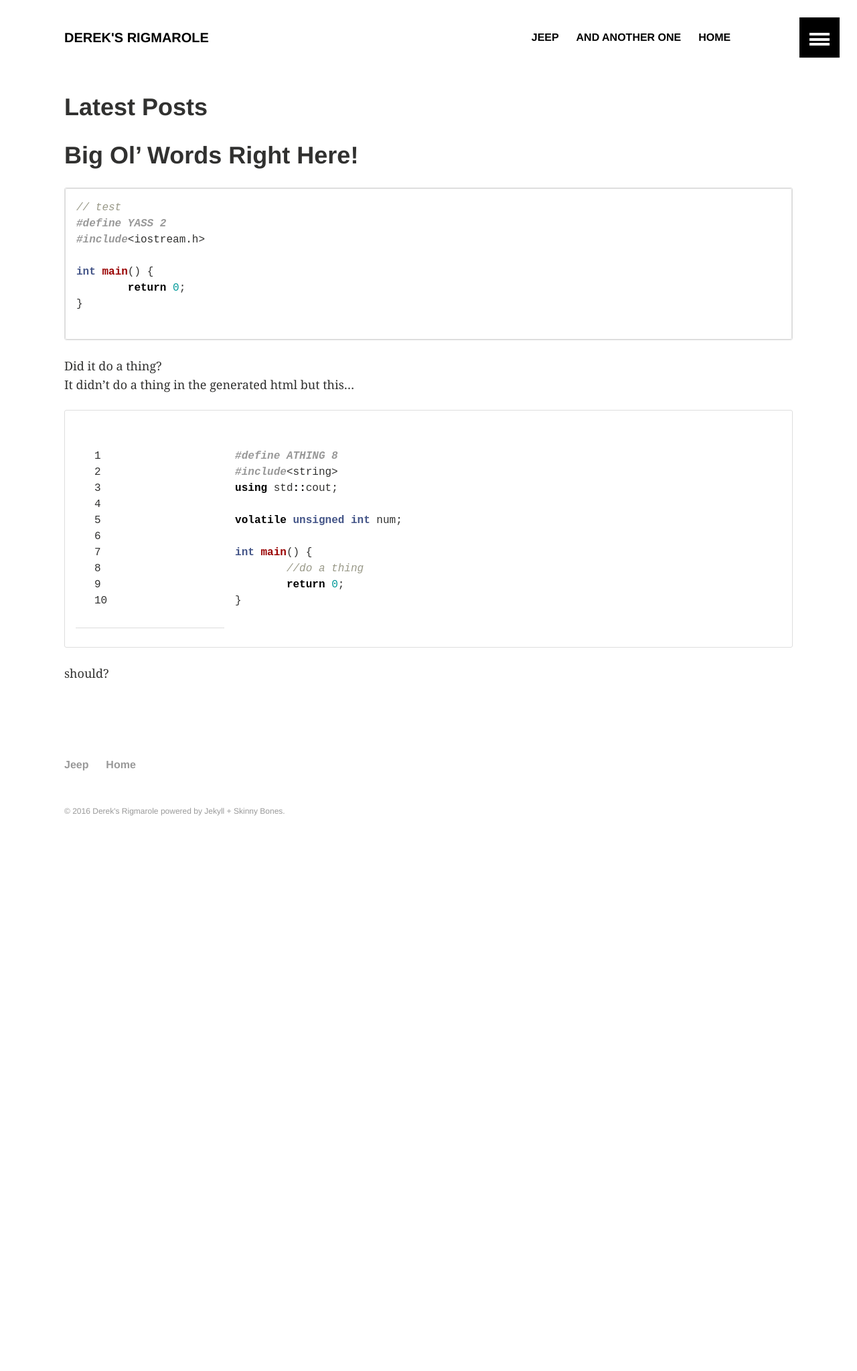
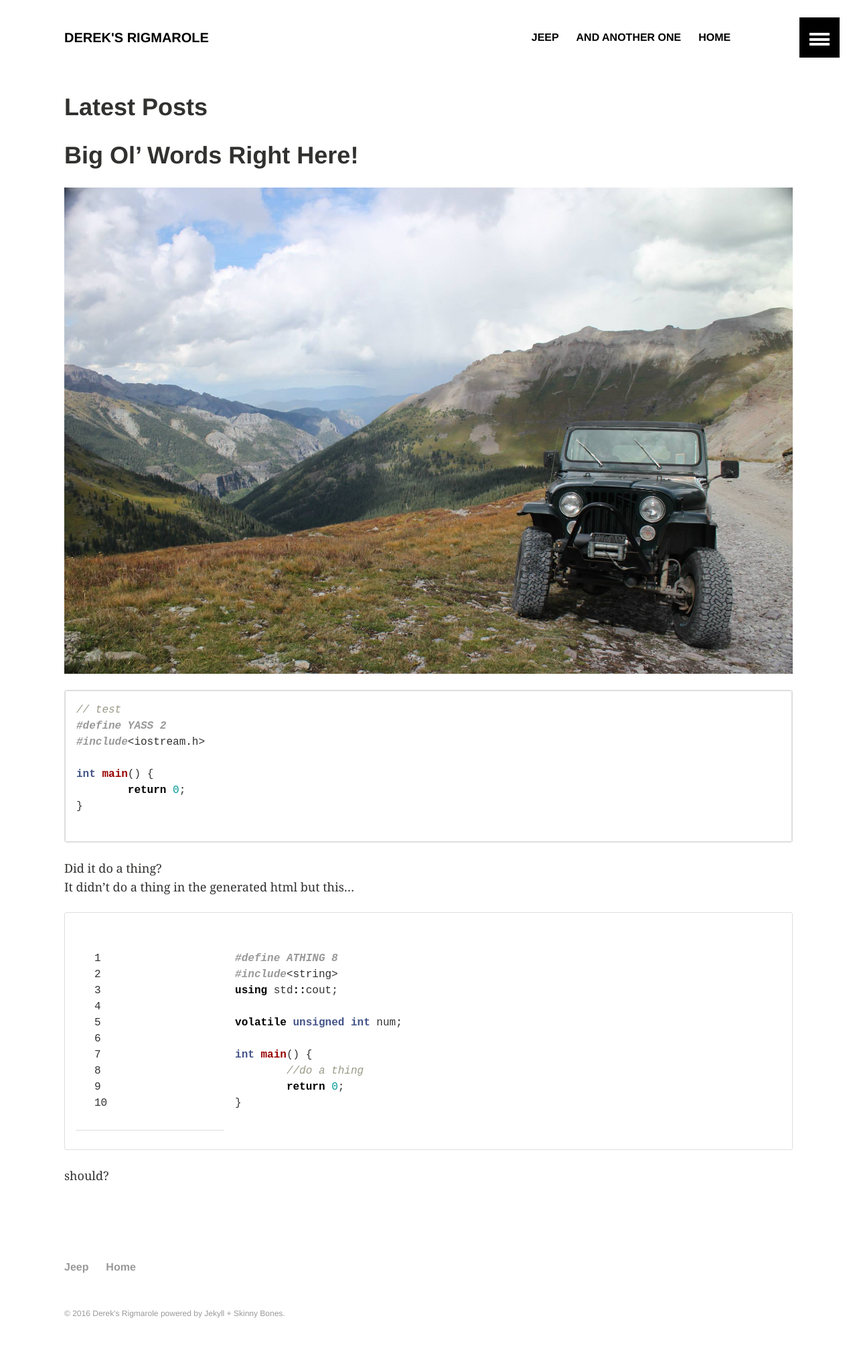
Before and after one commit to Aetas/justadd.coffee, a Jekyll site: the page built from jekyll/index.md, in a window 1280 px wide. Shown: the whole page at 67% size. Built offline with Jekyll 4.4.1, drawn with Linux system fonts in a browser that asks for light colours; before the commit the page ends 1297 px from its top, so only the background shows below that.

````diff
--- a/jekyll/index.md
+++ b/jekyll/index.md
@@ -1,12 +1,13 @@
 ---
 layout: archive
-url: /
 title: "Latest Posts"
 image: JeepSilverton2015.jpg # test
 ---
 # Big Ol' Words Right Here!
 
-``` c++
+![Ain't he purdy!]({{ site.url }}/images/JeepSilverton2015.jpg)
+
+```c++
 // test
 #define YASS 2
 #include<iostream.h>
````
